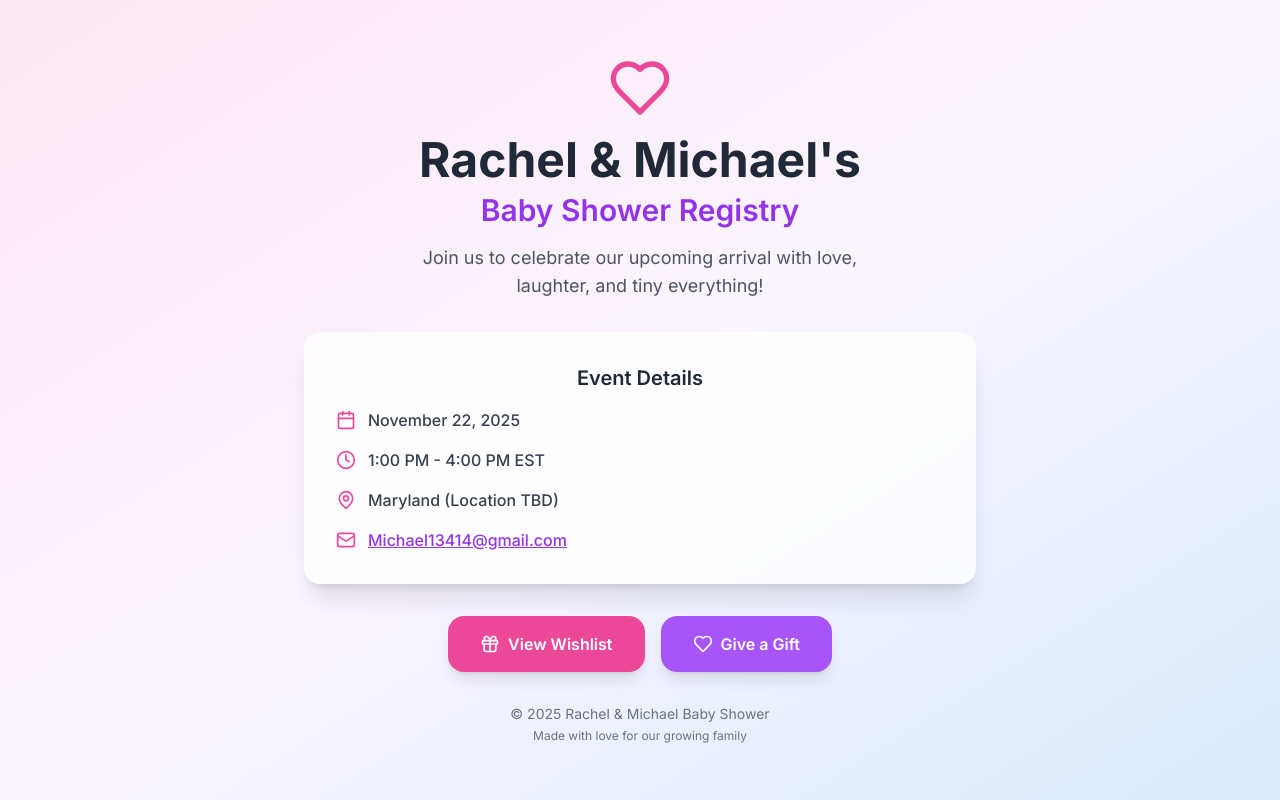
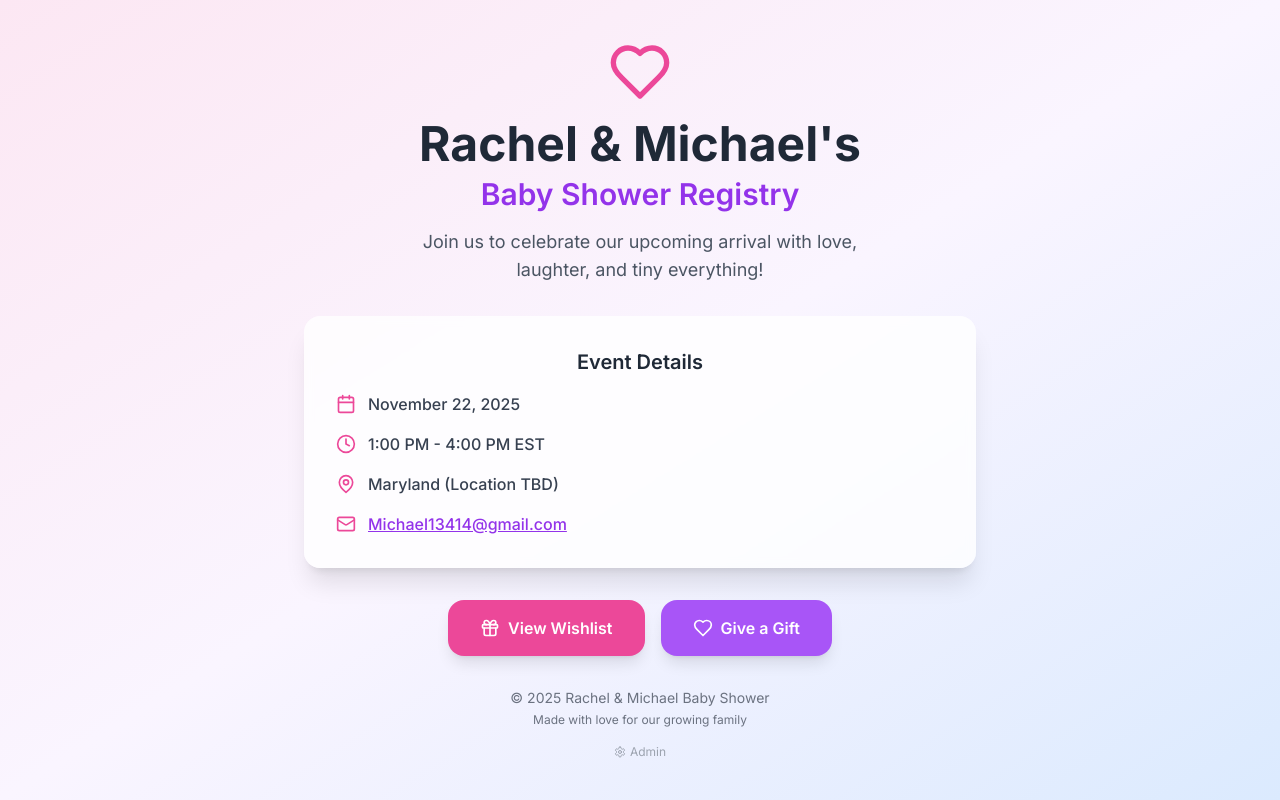
Before and after one commit to mmart196/baby-shower-website, a React (Vite) app: page / in a window 1280 px wide. Built offline with nearby package versions, Linux system fonts and the light colour scheme.

Commit message:
Add admin access button to homepage for easy access

```diff
--- a/src/components/Homepage.tsx
+++ b/src/components/Homepage.tsx
@@ -1,10 +1,15 @@
 import React from 'react';
 import { eventDetails } from '../data/initialData';
-import { Calendar, Clock, MapPin, Mail, Gift, Heart } from 'lucide-react';
+import { Calendar, Clock, MapPin, Mail, Gift, Heart, Settings } from 'lucide-react';
 
 interface HomepageProps {
   onNavigate: (section: 'wishlist' | 'gifts') => void;
 }
+
+const handleAdminAccess = () => {
+  window.location.hash = '#admin';
+  window.location.reload();
+};
 
 export const Homepage: React.FC<HomepageProps> = ({ onNavigate }) => {
   return (
@@ -80,6 +85,16 @@ export const Homepage: React.FC<HomepageProps> = ({ onNavigate }) => {
           <p className="text-xs mt-1">
             Made with love for our growing family
           </p>
+
+          {/* Discrete Admin Access */}
+          <button
+            onClick={handleAdminAccess}
+            className="mt-4 text-xs text-gray-400 hover:text-gray-600 transition-colors duration-200 flex items-center gap-1 mx-auto"
+            title="Admin Access"
+          >
+            <Settings className="w-3 h-3" />
+            Admin
+          </button>
         </div>
       </div>
     </div>
```
